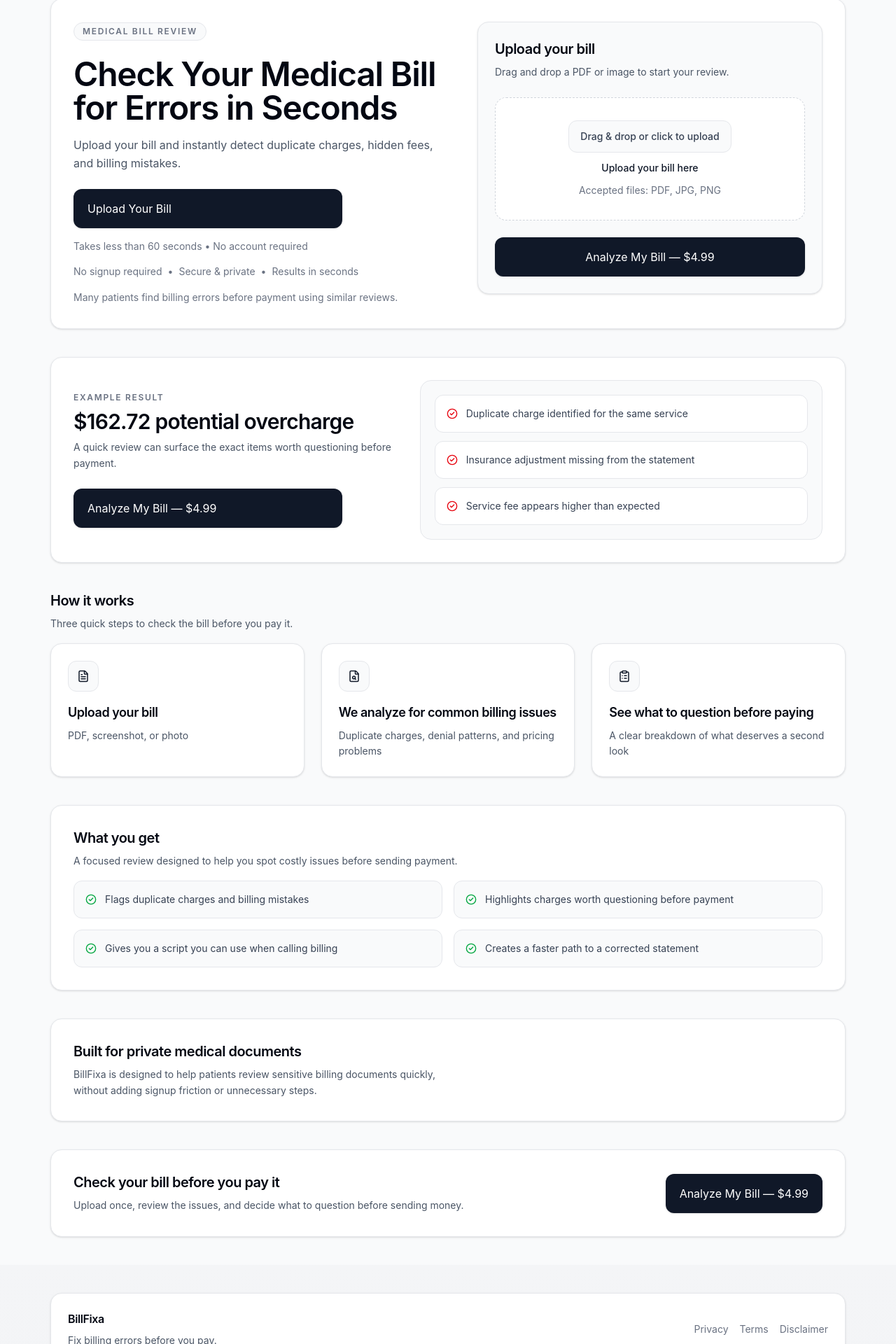
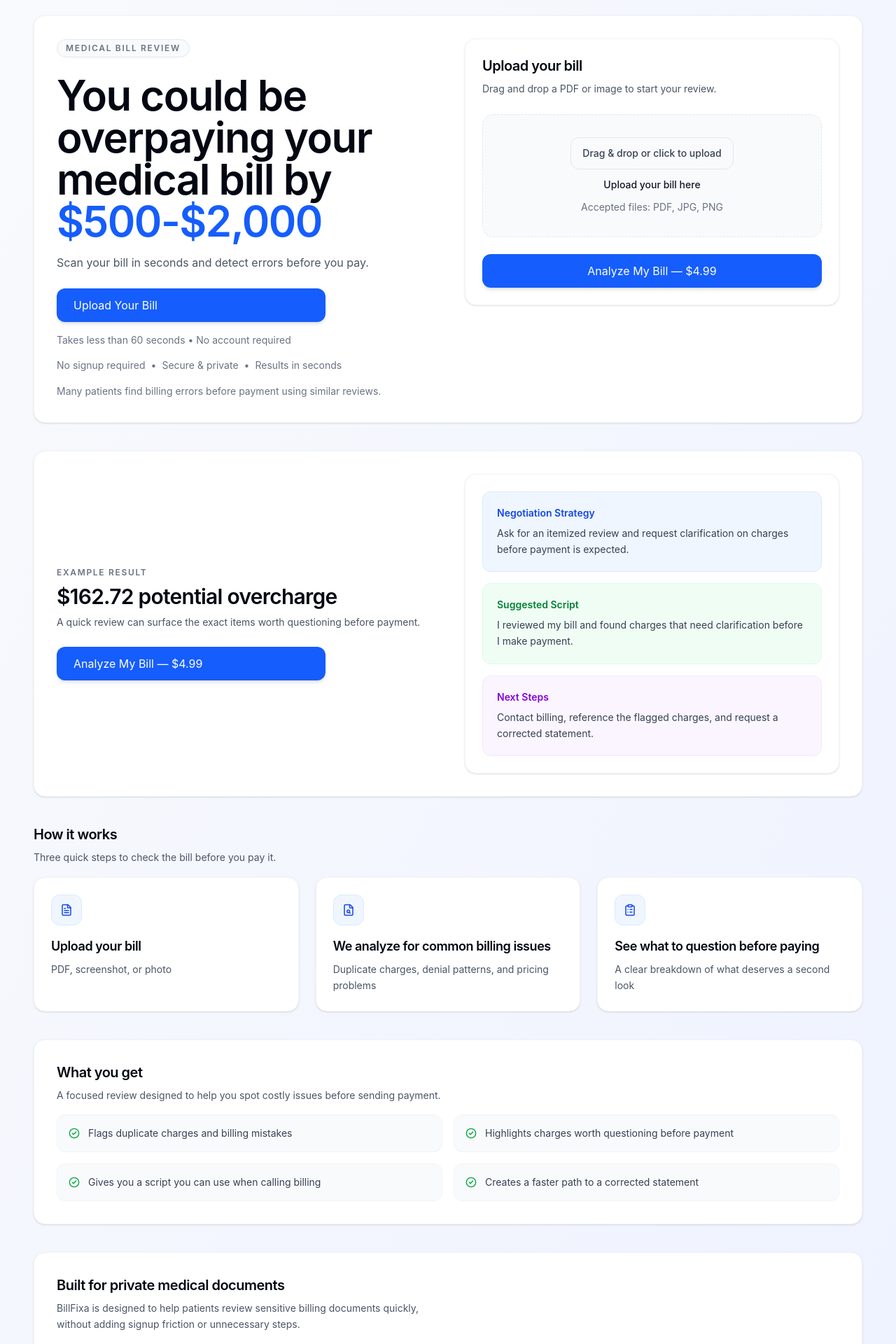
Before and after one commit to MyPenguin19/Inbill, a Next.js app: page / in a window 1280 px wide. Shown: the part 107-2027 px from the top of the page at 70% size. Built offline with nearby package versions, Linux system fonts and the light colour scheme.

Commit message:
Apply premium SaaS redesign across app

```diff
--- a/app/globals.css
+++ b/app/globals.css
@@ -18,6 +18,7 @@ body {
   min-height: 100vh;
   font-family: "Inter", "Segoe UI", Arial, sans-serif;
   color: #111827;
+  background: linear-gradient(to bottom right, #f8fafc, #eef2ff);
 }
 
 a {
--- a/components/Footer.tsx
+++ b/components/Footer.tsx
@@ -2,11 +2,11 @@ import Link from "next/link";
 
 export default function Footer() {
   return (
-    <footer className="py-10">
-      <div className="mx-auto w-full max-w-[1200px] space-y-4 px-4 md:px-6 lg:px-8">
-        <div className="rounded-2xl border border-gray-200 bg-white p-6 shadow-sm">
-          <div className="flex flex-col gap-4 md:flex-row md:items-center md:justify-between">
-            <div className="space-y-2">
+    <footer className="py-16">
+      <div className="mx-auto w-full max-w-[1280px] space-y-4 px-6 lg:px-12">
+        <div className="rounded-2xl border border-gray-100 bg-white p-6 shadow-sm">
+          <div className="flex flex-col gap-6 md:flex-row md:items-center md:justify-between">
+            <div className="space-y-3">
               <div className="text-base font-semibold tracking-tight text-gray-950">BillFixa</div>
               <p className="text-sm leading-relaxed text-gray-600">Fix billing errors before you pay.</p>
             </div>
--- a/components/Layout.tsx
+++ b/components/Layout.tsx
@@ -11,7 +11,7 @@ export default function Layout({ children }: { children: ReactNode }) {
   const isResultPage = pathname.startsWith("/result");
 
   return (
-    <div className="min-h-screen bg-gradient-to-b from-white to-gray-100">
+    <div className="min-h-screen">
       {!isResultPage ? <Navbar /> : null}
       <main className={isResultPage ? "min-h-screen" : "min-h-[calc(100vh-64px)]"}>{children}</main>
       {!isResultPage ? <Footer /> : null}
--- a/components/home-page-client.tsx
+++ b/components/home-page-client.tsx
@@ -232,32 +232,33 @@ export default function HomePage() {
   };
 
   return (
-    <main className="min-h-screen bg-gray-50 py-10">
+    <main className="min-h-screen py-16">
       <script
         type="application/ld+json"
         dangerouslySetInnerHTML={{ __html: JSON.stringify(structuredData) }}
       />
 
-      <div className="mx-auto w-full max-w-[1200px] space-y-10 px-4 md:px-6 lg:px-8">
-        <section className="rounded-2xl border border-gray-200 bg-white p-6 shadow-sm md:p-8">
-          <div className="grid gap-8 lg:grid-cols-[1.05fr_0.95fr] lg:items-start">
+      <div className="mx-auto w-full max-w-[1280px] space-y-10 px-6 lg:px-12">
+        <section className="rounded-2xl border border-gray-100 bg-white p-6 shadow-sm md:p-8">
+          <div className="grid gap-12 lg:grid-cols-2 lg:items-start">
             <div className="space-y-6">
               <div className="inline-flex rounded-full border border-gray-200 bg-gray-50 px-3 py-1 text-xs font-semibold uppercase tracking-[0.14em] text-gray-500">
                 Medical Bill Review
               </div>
               <div className="space-y-4">
-                <h1 className="text-4xl font-semibold tracking-tight text-gray-950 md:text-5xl">
-                  Check Your Medical Bill for Errors in Seconds
+                <h1 className="text-5xl font-semibold tracking-tight text-gray-950 md:text-6xl">
+                  You could be overpaying your medical bill by{" "}
+                  <span className="text-blue-600">$500-$2,000</span>
                 </h1>
                 <p className="max-w-[60ch] text-sm leading-relaxed text-gray-600 md:text-base">
-                  Upload your bill and instantly detect duplicate charges, hidden fees, and billing mistakes.
+                  Scan your bill in seconds and detect errors before you pay.
                 </p>
               </div>
 
               <div className="space-y-4">
                 <button
                   onClick={() => fileInputRef.current?.click()}
-                  className="inline-flex w-full max-w-sm rounded-xl bg-gray-900 px-5 py-4 text-base font-semibold text-white shadow-sm transition-all duration-200 hover:bg-black hover:shadow-md active:scale-[0.99] disabled:cursor-wait disabled:opacity-70"
+                  className="inline-flex w-full max-w-sm rounded-xl bg-blue-600 px-6 py-3 text-base font-semibold text-white shadow-md transition-all duration-200 hover:bg-blue-700 hover:shadow-lg active:scale-[0.99] disabled:cursor-wait disabled:opacity-70"
                   type="button"
                 >
                   Upload Your Bill
@@ -276,7 +277,7 @@ export default function HomePage() {
               </div>
             </div>
 
-            <div id="analyze" className="rounded-2xl border border-gray-200 bg-gray-50 p-6 shadow-sm">
+            <div id="analyze" className="rounded-2xl border border-gray-100 bg-white p-6 shadow-sm">
               <div className="space-y-6">
                 <div className="space-y-2">
                   <h2 className="text-xl font-semibold tracking-tight text-gray-950">Upload your bill</h2>
@@ -287,7 +288,7 @@ export default function HomePage() {
 
                 <label
                   className={`grid cursor-pointer justify-items-center gap-3 rounded-2xl border border-dashed p-8 text-center transition ${
-                    dragActive ? "border-gray-900 bg-gray-100" : "border-gray-300 bg-white"
+                    dragActive ? "border-blue-200 bg-blue-50" : "border-gray-200 bg-gray-50"
                   }`}
                   onDragLeave={() => setDragActive(false)}
                   onDragOver={(event) => {
@@ -331,7 +332,7 @@ export default function HomePage() {
                 <button
                   disabled={loading}
                   onClick={handleAnalyze}
-                  className="w-full rounded-xl bg-gray-900 px-5 py-4 text-base font-semibold text-white shadow-sm transition-all duration-200 hover:bg-black hover:shadow-md active:scale-[0.99] disabled:cursor-wait disabled:opacity-70"
+                  className="w-full rounded-xl bg-blue-600 px-6 py-3 text-base font-semibold text-white shadow-md transition-all duration-200 hover:bg-blue-700 hover:shadow-lg active:scale-[0.99] disabled:cursor-wait disabled:opacity-70"
                   type="button"
                 >
                   {loading ? "Preparing..." : "Analyze My Bill — $4.99"}
@@ -341,8 +342,8 @@ export default function HomePage() {
           </div>
         </section>
 
-        <section className="rounded-2xl border border-gray-200 bg-white p-6 shadow-sm md:p-8">
-          <div className="grid gap-6 lg:grid-cols-[0.9fr_1.1fr] lg:items-center">
+        <section className="rounded-2xl border border-gray-100 bg-white p-6 shadow-sm md:p-8">
+          <div className="grid gap-12 lg:grid-cols-2 lg:items-center">
             <div className="space-y-2">
               <div className="text-xs font-semibold uppercase tracking-[0.14em] text-gray-500">Example result</div>
               <h2 className="text-3xl font-semibold tracking-tight text-gray-950">$162.72 potential overcharge</h2>
@@ -351,26 +352,32 @@ export default function HomePage() {
               </p>
               <button
                 onClick={() => fileInputRef.current?.click()}
-                className="mt-4 inline-flex w-full max-w-sm rounded-xl bg-gray-900 px-5 py-4 text-base font-semibold text-white shadow-sm transition-all duration-200 hover:bg-black hover:shadow-md active:scale-[0.99]"
+                className="mt-4 inline-flex w-full max-w-sm rounded-xl bg-blue-600 px-6 py-3 text-base font-semibold text-white shadow-md transition-all duration-200 hover:bg-blue-700 hover:shadow-lg active:scale-[0.99]"
                 type="button"
               >
                 Analyze My Bill — $4.99
               </button>
             </div>
-            <div className="rounded-2xl border border-gray-200 bg-gray-50 p-5">
-              <div className="space-y-3">
-                {[
-                  "Duplicate charge identified for the same service",
-                  "Insurance adjustment missing from the statement",
-                  "Service fee appears higher than expected",
-                ].map((item) => (
-                  <div key={item} className="flex items-start gap-3 rounded-xl border border-gray-200 bg-white p-4">
-                    <span className="mt-0.5 text-red-600">
-                      <CheckCircle2 size={16} />
-                    </span>
-                    <span className="text-sm text-gray-700">{item}</span>
-                  </div>
-                ))}
+            <div className="rounded-2xl border border-gray-100 bg-white p-6 shadow-sm">
+              <div className="space-y-4">
+                <div className="rounded-xl border border-blue-100 bg-blue-50 p-5">
+                  <div className="text-sm font-semibold text-blue-700">Negotiation Strategy</div>
+                  <p className="mt-2 text-sm leading-relaxed text-gray-700">
+                    Ask for an itemized review and request clarification on charges before payment is expected.
+                  </p>
+                </div>
+                <div className="rounded-xl border border-green-100 bg-green-50 p-5">
+                  <div className="text-sm font-semibold text-green-700">Suggested Script</div>
+                  <p className="mt-2 text-sm leading-relaxed text-gray-700">
+                    I reviewed my bill and found charges that need clarification before I make payment.
+                  </p>
+                </div>
+                <div className="rounded-xl border border-purple-100 bg-purple-50 p-5">
+                  <div className="text-sm font-semibold text-purple-700">Next Steps</div>
+                  <p className="mt-2 text-sm leading-relaxed text-gray-700">
+                    Contact billing, reference the flagged charges, and request a corrected statement.
+                  </p>
+                </div>
               </div>
             </div>
           </div>
@@ -383,8 +390,8 @@ export default function HomePage() {
           </div>
           <div className="grid gap-6 md:grid-cols-3">
             {steps.map((item) => (
-              <article key={item.title} className="rounded-2xl border border-gray-200 bg-white p-6 shadow-sm">
-                <div className="mb-4 inline-flex rounded-xl border border-gray-200 bg-gray-50 p-3 text-gray-900">
+              <article key={item.title} className="rounded-2xl border border-gray-100 bg-white p-6 shadow-sm">
+                <div className="mb-4 inline-flex rounded-xl border border-blue-100 bg-blue-50 p-3 text-blue-700">
                   <item.icon size={18} />
                 </div>
                 <h3 className="text-lg font-semibold tracking-tight text-gray-950">{item.title}</h3>
@@ -394,7 +401,7 @@ export default function HomePage() {
           </div>
         </section>
 
-        <section className="rounded-2xl border border-gray-200 bg-white p-6 shadow-sm md:p-8">
+        <section className="rounded-2xl border border-gray-100 bg-white p-6 shadow-sm md:p-8">
           <div className="space-y-4">
             <div className="space-y-2">
               <h2 className="text-xl font-semibold tracking-tight text-gray-950">What you get</h2>
@@ -404,7 +411,7 @@ export default function HomePage() {
             </div>
             <div className="grid gap-4 md:grid-cols-2">
               {valuePoints.map((item) => (
-                <div key={item} className="flex items-start gap-3 rounded-xl border border-gray-200 bg-gray-50 p-4">
+                <div key={item} className="flex items-start gap-3 rounded-xl border border-gray-100 bg-gray-50 p-4">
                   <span className="mt-0.5 text-green-600">
                     <CheckCircle2 size={16} />
                   </span>
@@ -415,7 +422,7 @@ export default function HomePage() {
           </div>
         </section>
 
-        <section className="rounded-2xl border border-gray-200 bg-white p-6 shadow-sm md:p-8">
+        <section className="rounded-2xl border border-gray-100 bg-white p-6 shadow-sm md:p-8">
           <div className="space-y-2">
             <h2 className="text-xl font-semibold tracking-tight text-gray-950">Built for private medical documents</h2>
             <p className="max-w-[60ch] text-sm leading-relaxed text-gray-600">
@@ -424,7 +431,7 @@ export default function HomePage() {
           </div>
         </section>
 
-        <section className="rounded-2xl border border-gray-200 bg-white p-6 shadow-sm md:p-8">
+        <section className="rounded-2xl border border-gray-100 bg-white p-6 shadow-sm md:p-8">
           <div className="flex flex-col gap-6 md:flex-row md:items-center md:justify-between">
             <div className="space-y-2">
               <h2 className="text-xl font-semibold tracking-tight text-gray-950">Check your bill before you pay it</h2>
@@ -433,7 +440,7 @@ export default function HomePage() {
             <div className="flex flex-wrap gap-3">
               <button
                 onClick={() => fileInputRef.current?.click()}
-                className="inline-flex w-full sm:w-auto rounded-xl bg-gray-900 px-5 py-4 text-base font-semibold text-white shadow-sm transition-all duration-200 hover:bg-black hover:shadow-md active:scale-[0.99] disabled:cursor-wait disabled:opacity-70"
+                className="inline-flex w-full sm:w-auto rounded-xl bg-blue-600 px-6 py-3 text-base font-semibold text-white shadow-md transition-all duration-200 hover:bg-blue-700 hover:shadow-lg active:scale-[0.99] disabled:cursor-wait disabled:opacity-70"
                 type="button"
               >
                 Analyze My Bill — $4.99
```
Also changed, not shown: app/about/page.tsx (+9 -6 lines), app/pricing/page.tsx (+20 -15 lines), app/result/page.tsx (+17 -17 lines), app/sample/page.tsx (+17 -17 lines), components/Navbar.tsx (+7 -7 lines), components/legal-page.tsx (+5 -5 lines).
